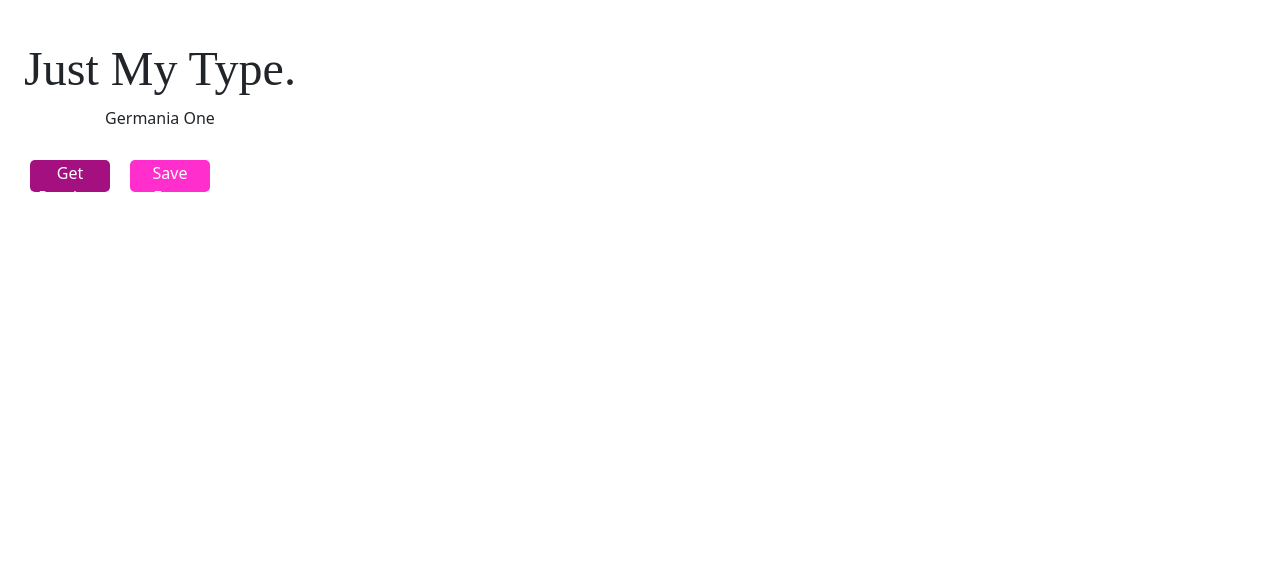
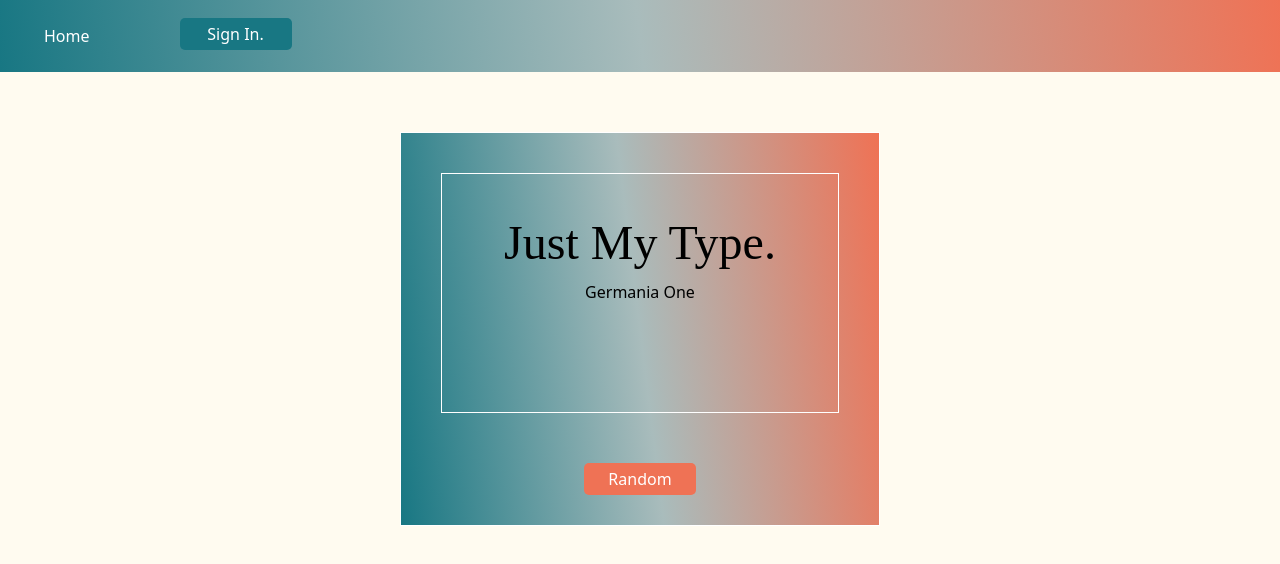
Before and after one commit to katherinevfry/just-my-type, a React (Create React App) app in the folder justmytype.ui/: page / in a window 1280 px wide. Shown: the top 564 px of the page. Built offline with nearby package versions, Linux system fonts and the light colour scheme; no server answers; a web font is replaced by a local one.

Commit message:
final styling

```diff
--- a/justmytype.ui/public/index.html
+++ b/justmytype.ui/public/index.html
@@ -24,7 +24,7 @@
       work correctly both with client-side routing and a non-root public URL.
       Learn how to configure a non-root public URL by running `npm run build`.
     -->
-    <title>React App</title>
+    <title>Just My Type</title>
   </head>
   <body>
     <noscript>You need to enable JavaScript to run this app.</noscript>
--- a/justmytype.ui/src/App.css
+++ b/justmytype.ui/src/App.css
@@ -1,38 +1,20 @@
-.App {
-  text-align: center;
+body {
+background-color: #fffbf0 !important;
+color: black !important;
+text-align: center !important;
+margin: auto 0 !important;
 }
 
-.App-logo {
-  height: 40vmin;
-  pointer-events: none;
+#uglyNav {
+  background: rgb(24,119,131);
+  background: linear-gradient(83deg, rgba(24,119,131,1) 0%, rgba(169,188,188,1) 50%, rgba(239,114,85,1) 100%);
 }
 
-@media (prefers-reduced-motion: no-preference) {
-  .App-logo {
-    animation: App-logo-spin infinite 20s linear;
-  }
-}
+#modalH {
+  background-color: rgb(24,119,131);
+};
 
-.App-header {
-  background-color: #282c34;
-  min-height: 100vh;
-  display: flex;
-  flex-direction: column;
-  align-items: center;
-  justify-content: center;
-  font-size: calc(10px + 2vmin);
-  color: white;
-}
-
-.App-link {
-  color: #61dafb;
-}
-
-@keyframes App-logo-spin {
-  from {
-    transform: rotate(0deg);
-  }
-  to {
-    transform: rotate(360deg);
-  }
-}
+#modalB {
+  background-color: #fffbf0 !important;
+  color: black !important;
+};
--- a/justmytype.ui/src/Components/AuthBtn.js
+++ b/justmytype.ui/src/Components/AuthBtn.js
@@ -4,6 +4,6 @@ import { BasicBtn } from './styles'
 
 export default function AuthBtn({ onClick, buttonText }) {
   return (
-    <BasicBtn color="#A51080" role="button" onClick={onClick}>{buttonText}</BasicBtn>
+    <BasicBtn color="#187783" role="button" onClick={onClick}>{buttonText}</BasicBtn>
   )
 }
--- a/justmytype.ui/src/Components/FontCard.js
+++ b/justmytype.ui/src/Components/FontCard.js
@@ -1,6 +1,6 @@
 import React, { useState } from 'react'
 import PropTypes from 'prop-types';
-import { BasicBtn, CardDiv, StyledH1, StyledH2 } from './styles'
+import { BasicBtn, CardDiv, InnerDiv, StyledH1, StyledH2 } from './styles'
 import { deleteFont } from '../data/fontData';
 import ModalComp from './Modal';
 import { removeFontFromCategory } from '../data/categoryData';
@@ -28,8 +28,9 @@ export default function FontCard({ styledText, addInfo, fontFamily, isUserFont,
     <>
       {header()}
     <CardDiv>
+      <InnerDiv>
       {isUserFont
-      ? <StyledH2 fontFamily={fontFamily}>{styledText}</StyledH2>
+      ? <StyledH1 fontFamily={fontFamily}>{styledText}</StyledH1>
       : <StyledH1 fontFamily={fontFamily}>{styledText}</StyledH1>
       }
       {addInfo
@@ -38,10 +39,10 @@ export default function FontCard({ styledText, addInfo, fontFamily, isUserFont,
       }
       {isUserFont
       ? <div>
-          <BasicBtn role="button" color="#FF2ECC" onClick={deleteUserFont}>Delete</BasicBtn>
+          <BasicBtn role="button" color="#187783" onClick={deleteUserFont}>Delete</BasicBtn>
           {showModalButton
-          ? <BasicBtn role="button" color="#FF2ECC" onClick={() => setShowModal(true)}>Add to Category</BasicBtn>
-          : <BasicBtn role="button" color="#FF2eCC" onClick={removeFromCat}>Remove from Category</BasicBtn>
+          ? <BasicBtn role="button" color="#ef7255" onClick={() => setShowModal(true)}>Category</BasicBtn>
+          : <BasicBtn role="button" color="#ef7255" onClick={removeFromCat}>Remove</BasicBtn>
           }
         </div>
       : null
@@ -50,6 +51,7 @@ export default function FontCard({ styledText, addInfo, fontFamily, isUserFont,
         ? <ModalComp showModal={showModal} setShowModal={setShowModal} user={user} fontId={fontId} />
         : null
       }
+      </InnerDiv>
       </CardDiv>
     </>
   )
--- a/justmytype.ui/src/Components/Modal.js
+++ b/justmytype.ui/src/Components/Modal.js
@@ -1,5 +1,5 @@
 import React, { useEffect, useState } from 'react';
-import { Modal, ModalHeader, ModalBody, Form, Label, Input } from 'reactstrap';
+import { Modal, ModalHeader, ModalBody, Form, Label, Input, UncontrolledTooltip } from 'reactstrap';
 import { addFontToCategory, getUserCategories } from '../data/categoryData';
 import { getUserByFBKey } from '../data/userData';
 import { BasicBtn } from './styles';
@@ -34,10 +34,10 @@ export default function ModalComp({ setShowModal, showModal, user, fontId }) {
 
   return (
     <Modal isOpen={showModal} toggle={toggle}>
-    <ModalHeader toggle={toggle}>
+    <ModalHeader id="modalH" toggle={toggle}>
      Add font to category
     </ModalHeader>
-    <ModalBody>
+    <ModalBody id="modalB">
     <Form onSubmit={handleSubmit}>
       <Label>Choose Category</Label>
            <Input name='categoryId'
@@ -53,9 +53,14 @@ export default function ModalComp({ setShowModal, showModal, user, fontId }) {
             </option>
           ))}
         </Input>
-        <BasicBtn color="blue" type='submit'>add</BasicBtn>
+        <BasicBtn id="catBtn" color="#ef7255" type='submit'>add</BasicBtn>
       </Form>
     </ModalBody>
+    <UncontrolledTooltip
+    placement="top"
+    target="catBtn"
+    trigger="click"
+    >Saved to category</UncontrolledTooltip>
   </Modal>
   )
 };
--- a/justmytype.ui/src/Components/NavBar.js
+++ b/justmytype.ui/src/Components/NavBar.js
@@ -1,45 +1,46 @@
-import React, { useState } from 'react';
+import React from 'react';
 import propTypes from 'prop-types';
 import {
-  Collapse, Navbar, NavbarToggler, Nav, NavItem
+  Navbar, Nav, NavItem
 } from 'reactstrap';
 import { Link } from 'react-router-dom';
 import AuthBtn from './AuthBtn';
 import { signInUser, signOutUser } from '../data/auth';
 
+const linkStyle = {
+  margin: "1rem",
+  display: "block",
+  textDecoration: "none",
+  color: "white"
+};
+
 const NavBar = ({ user }) => {
-  const [isOpen, setIsOpen] = useState(false);
-
-  const toggle = () => setIsOpen(!isOpen);
-
   const authenticated = () => (
     <>
-        <NavItem>
-          <Link to='/myfonts'>My Fonts</Link>
+        <NavItem className="mx-3">
+          <Link style={linkStyle} to='/myfonts'>My Fonts</Link>
         </NavItem>
     </>
   );
 
   return (
     <div>
-     {user && <Navbar light expand='md' >
-
-        <NavbarToggler onClick={toggle} />
-        <Collapse isOpen={isOpen} navbar>
-          <Nav className="ml-auto">
-          <NavItem>
-            <Link to="/">Home</Link>
+     <Navbar id="uglyNav" light  >
+          <Nav pills navbar className="d-flex flex-row">
+          <NavItem className="mx-3">
+            <Link style={linkStyle} to="/">Home</Link>
           </NavItem>
-          <NavItem>
-            {authenticated()}
+          <NavItem className="mx-3">
+            {user
+            ? authenticated()
+            : null
+            }
           </NavItem>
-          <NavItem>
-          <AuthBtn onClick={user ? signOutUser : signInUser} buttonText={user ? "Sign Out." : "Sign In."}/>
+          <NavItem className="mx-3">
+          <AuthBtn id="authBtn" onClick={user ? signOutUser : signInUser} buttonText={user ? "Sign Out." : "Sign In."}/>
           </NavItem>
           </Nav>
-        </Collapse>
       </Navbar>
-      }
     </div>
   );
 };
--- a/justmytype.ui/src/Components/styles.js
+++ b/justmytype.ui/src/Components/styles.js
@@ -9,13 +9,36 @@ margin-top: 40px;
 export const StyledH2 = styled.h1`
 font-family: ${props => props.fontFamily};
 font-size: 1.5em;
+margin-top: 20px
 `;
 
 export const BasicBtn = styled.button`
-width: 5rem;
+width: 7rem;
 height: 2rem;
 border-radius: 5px;
 background-color: ${props => props.color};
+border: none;
+color: white;
+cursor: pointer;
+margin: 10px;
+`;
+
+export const LongBtn = styled.button`
+width: 10rem;
+height: 2rem;
+border-radius: 5px;
+background-color: ${props => props.color};
+border: none;
+color: white;
+cursor: pointer;
+margin: 10px;
+`;
+
+export const GradBtn = styled.button`
+width: 7rem;
+height: 3rem;
+border-radius: 10px;
+background-color: #ef7255;
 border: none;
 color: white;
 cursor: pointer;
@@ -27,8 +50,27 @@ display: flex;
 flex-direction: row;
 flex-wrap: wrap;
 margin: 20px;
+justify-content: center;
 `;
 
 export const CardDiv = styled.div`
-width: 20rem;
-`
+border: 1px solid white;
+width: 25rem;
+height: 15rem;
+margin: 20px;
+`;
+
+export const OuterDiv = styled.div`
+border: 1px solid white;
+margin-top: 40px;
+width: 30rem;
+background: rgb(24,119,131);
+background: linear-gradient(83deg, rgba(24,119,131,1) 0%, rgba(169,188,188,1) 50%, rgba(239,114,85,1) 100%);
+`;
+
+export const InnerDiv = styled.div`
+display: flex;
+flex-direction: column;
+align-items: center;
+height: 100%;
+`;
--- a/justmytype.ui/src/Views/Categories.js
+++ b/justmytype.ui/src/Views/Categories.js
@@ -1,7 +1,7 @@
 import React, { useEffect, useState } from 'react'
 import { useHistory, useParams } from 'react-router';
 import FontCard from '../Components/FontCard';
-import { BasicBtn } from '../Components/styles';
+import { BasicBtn, FlexyDiv, LongBtn, StyledH1 } from '../Components/styles';
 import { deleteCategory, getCategoryFonts } from '../data/categoryData';
 
 export default function Categories({ user }) {
@@ -22,14 +22,16 @@ const deleteCat = () => {
 
   return (
     <div>
-      <h1>{name}</h1>
+      <StyledH1>{name}</StyledH1>
       {catFonts
       ? catFonts.map((font) => (
+        <FlexyDiv>
         <FontCard id={font.id} styledText={font.name} fontFamily={font.name} isUserFont fontId={font.id} setUpdateSwitch={setUpdateSwitch} handleShow={() => {}} />
+        </FlexyDiv>
       ))
-      : null
+      : <p>Nothing to see here.</p>
       }
-      <BasicBtn role="button" color="blue" onClick={deleteCat}>Delete Category</BasicBtn>
+      <LongBtn role="button" color="#187783" onClick={deleteCat}>Delete Category</LongBtn>
     </div>
   )
 }
--- a/justmytype.ui/src/Views/Home.js
+++ b/justmytype.ui/src/Views/Home.js
@@ -1,7 +1,7 @@
 import React, { useEffect, useState } from 'react'
 import { useHistory } from 'react-router';
 import FontCard from '../Components/FontCard';
-import { BasicBtn, FlexyDiv } from '../Components/styles';
+import { BasicBtn, FlexyDiv, OuterDiv } from '../Components/styles';
 import { getGoogleFonts } from '../data/categoryData';
 import { saveFont } from '../data/fontData';
 import { getUserByFBKey } from '../data/userData';
@@ -36,15 +36,21 @@ const saveUserFont = () => {
 }
 
   return (
-    <>
-    <div>
-      <FontCard fontFamily={fontFamily.family} addInfo={fontFamily.family} styledText="Just My Type." />
+    <FlexyDiv>
+    <OuterDiv>
+      <div>
       <FlexyDiv>
-      <BasicBtn color="#A51080" role="button" onClick={getRandom}>Get Random Font</BasicBtn>
-      <BasicBtn color="#FF2ECC" role="button" onClick={saveUserFont}>Save Font</BasicBtn>
+        <FontCard fontFamily={fontFamily.family} addInfo={fontFamily.family} styledText="Just My Type." />
       </FlexyDiv>
-    </div>
-    </>
-
+      <FlexyDiv>
+        <BasicBtn color="#ef7255" role="button" onClick={getRandom}>Random</BasicBtn>
+        {user
+        ? <BasicBtn color="#187783" role="button" onClick={saveUserFont}>Save</BasicBtn>
+        : null
+        }
+      </FlexyDiv>
+      </div>
+    </OuterDiv>
+    </FlexyDiv>
   )
 };
```
Also changed, not shown: justmytype.ui/src/Views/UserPage.js (+7 -8 lines), 1 other file (tests, documents, lock files or other folders).
